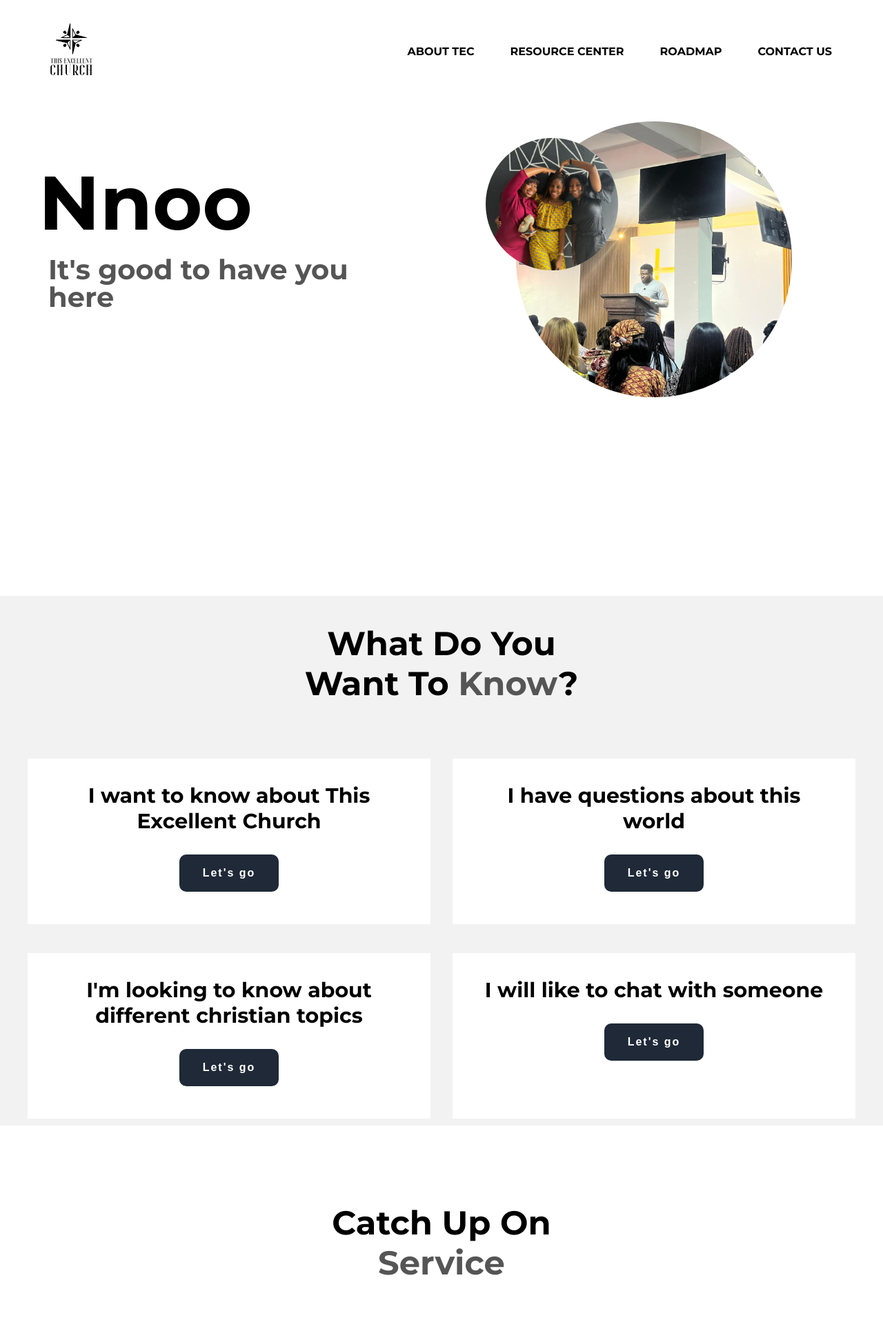
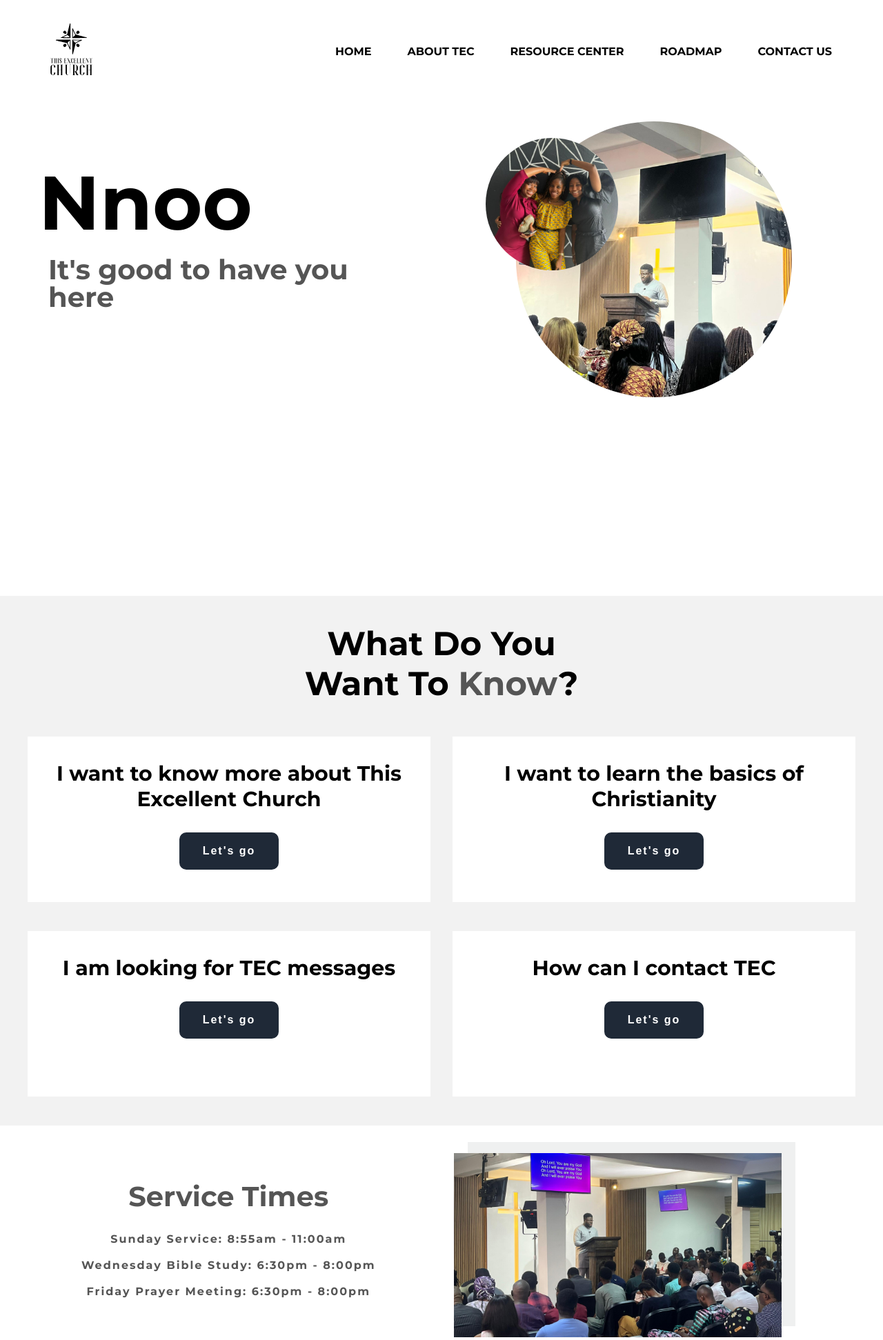
Before and after one commit to TEC-website/TEC-website, a Django app: page / in a window 1280 px wide. Shown: the top 1943 px of the page at 69% size. Run offline with Django 5.2, Linux system fonts and the light colour scheme; data that the repository does not hold is empty; parts of the project's set-up code (start-up, migrations or seed data) failed here and were passed over; some libraries are stand-ins or nearby versions.

Commit message:
homepage and nav updates

```diff
--- a/static/index.css
+++ b/static/index.css
@@ -593,7 +593,7 @@
   font-weight: 900;
   font-size: 3.0em;
   margin-top: 7rem;
-  margin-bottom: 5rem;
+  margin-bottom: 3rem;
   text-align: center;
   padding-top: 40px;
   display: flex;
@@ -676,3 +676,86 @@
   margin-left: 30px;
 
 }
+
+
+.home-main-section {
+    display: flex;
+    align-items: center;
+    justify-content: space-between;
+    flex-grow: 1;
+    padding: 40px;
+    gap: 35px;
+  }
+
+  .home-main-section .img-wrapper {
+    flex-grow: 1;
+    flex-direction: column;
+    display: flex;
+    align-items: stretch;
+    justify-content: flex-end;
+    width: 100%;
+
+  }
+
+  .home-main-section .globe-img {
+    flex-grow: 1;
+    background-size: contain;
+    background-repeat: no-repeat;
+    background-position: left;
+  }
+
+  .home-main-section .description {
+    margin-left: 0;
+  }
+
+  .home-main-section img {
+    box-shadow: 20px -16px rgb(239, 240, 240);
+  }
+
+
+  .home-main-section .call-to-action {
+    display: flex;
+    flex-direction: column;
+    align-items: center;
+    justify-content: flex-end;
+    width: 100%;
+    align-self: center;
+  }
+
+
+  @media (max-width: 900px) {
+    .home-main-section {
+      display: flex;
+      flex-direction: column-reverse;
+      justify-content: space-between;
+      padding-bottom: 120px;
+      margin-bottom: 120px;
+    }
+
+    .home-main-section .img-wrapper {
+      width: 100%;
+      height: 100%;
+    }
+
+    .home-main-section .globe-img {
+      width: 100%;
+      height: 100%;
+      object-fit: contain;
+    }
+
+    .home-main-section .responsive-img {
+      width: 100%;
+      height: auto;
+      object-fit: contain;
+
+    }
+
+    .home-main-section {
+      justify-content: center;
+    }
+
+
+    .last-child-section {
+      margin-bottom: 0;
+    }
+  }
--- a/templates/about.html
+++ b/templates/about.html
@@ -55,6 +55,7 @@
                 </label>
                 <input type="checkbox" name="check" id="check" />
                 <ul>
+                    <li><a href="{% url 'index' %}">HOME</a></li>
                     <li><a href="{% url 'about' %}">ABOUT TEC</a></li>
                     <li><a href="{% url 'resource' %}">RESOURCE CENTER</a></li>
                     <li><a href="{% url 'roadmap' %}">ROADMAP</a></li>
--- a/templates/contact-us.html
+++ b/templates/contact-us.html
@@ -60,6 +60,7 @@
             </label>
             <input type="checkbox" name="check" id="check" />
             <ul>
+                <li><a href="{% url 'index' %}">HOME</a></li>
                 <li><a href="{% url 'about' %}">ABOUT TEC</a></li>
                 <li><a href="{% url 'resource' %}">RESOURCE CENTER</a></li>
                 <li><a href="{% url 'roadmap' %}">ROADMAP</a></li>
--- a/templates/creeds.html
+++ b/templates/creeds.html
@@ -55,6 +55,7 @@
             </label>
             <input type="checkbox" name="check" id="check" />
             <ul>
+                <li><a href="{% url 'index' %}">HOME</a></li>
                 <li><a href="{% url 'about' %}">ABOUT TEC</a></li>
                 <li><a href="{% url 'resource' %}">RESOURCE CENTER</a></li>
                 <li><a href="{% url 'roadmap' %}">ROADMAP</a></li>
--- a/templates/give.html
+++ b/templates/give.html
@@ -57,6 +57,7 @@
                 </label>
                 <input type="checkbox" name="check" id="check" />
                 <ul>
+                    <li><a href="{% url 'index' %}">HOME</a></li>
                     <li><a href="{% url 'about' %}">ABOUT TEC</a></li>
                     <li><a href="{% url 'resource' %}">RESOURCE CENTER</a></li>
                     <li><a href="{% url 'roadmap' %}">ROADMAP</a></li>
--- a/templates/index.html
+++ b/templates/index.html
@@ -56,6 +56,7 @@
             </label>
             <input type="checkbox" name="check" id="check" />
             <ul>
+                <li><a href="{% url 'index' %}">HOME</a></li>
                 <li><a href="{% url 'about' %}">ABOUT TEC</a></li>
                 <li><a href="{% url 'resource' %}">RESOURCE CENTER</a></li>
                 <li><a href="{% url 'roadmap' %}">ROADMAP</a></li>
@@ -87,9 +88,9 @@
         </div>
 
 
-        <div class="cards-index">
+        <div class="cards-index" style="padding-bottom: 2rem;">
             <div class="card-index">
-                <div class="transfer-x">I want to know about This Excellent Church</div>
+                <div class="transfer-x">I want to know more about This Excellent Church</div>
                 <div class="action-btns">
                     <a href="{% url 'about' %}">
                         <button class="hire-me">Let's go</button>
@@ -97,15 +98,15 @@
                 </div>
             </div>
             <div class="card-index">
-                <div class="transfer-x">I have questions about this world</div>
+                <div class="transfer-x">I want to learn the basics of Christianity</div>
                 <div class="action-btns">
-                    <a href="{% url 'contacts' %}">
+                    <a href="{% url 'roadmap' %}">
                         <button class="hire-me">Let's go</button>
                     </a>
                 </div>
             </div>
             <div class="card-index">
-                <div class="transfer-x">I'm looking to know about different christian topics</div>
+                <div class="transfer-x">I am looking for TEC messages</div>
                 <div class="action-btns">
                     <a href="{% url 'resource' %}">
                         <button class="hire-me">Let's go</button>
@@ -113,7 +114,7 @@
                 </div>
             </div>
             <div class="card-index">
-                <div class="transfer-x">I will like to chat with someone</div>
+                <div class="transfer-x">How can I contact TEC</div>
                 <div class="action-btns">
                     <a href="{% url 'contacts' %}">
                         <button class="hire-me">Let's go</button>
@@ -123,47 +124,8 @@
         </div>
 
     </section>
-    <section>
-        <div>
-            <div id="title-we-x">
-                <span>Catch Up On</span>
-                <div>
-                    <span class="gray-text">Service</span>
-                </div>
-            </div>
-            <div class="video-play">
-                <iframe width="1284" height="642" id="latest-vid"
-                    src="https://www.youtube.com/embed/wuDZLRS7Cf0?si=exg11l59qVI61UoB" title="YouTube video player"
-                    frameborder="0"
-                    allow="accelerometer; autoplay; clipboard-write; encrypted-media; gyroscope; picture-in-picture; web-share"
-                    allowfullscreen></iframe>
-            </div>
-            <div id="title-we-xx">
-                <span>Dive Deep In <span class="gray-text">Study</span></span>
-            </div>
-        </div>
 
-    </section>
-    <section class="deep-dive-section">
-
-
-        <div class="section__container">
-            <div class="image-x">
-                <img id="non-circ" src="{% static 'assets\Frame_105.png' %}" alt="">
-            </div>
-            <div class="content">
-                <p class="description">
-                    Our resources page is filled with refreshing content for your spirit.
-                </p>
-                <div class="action__btns">
-                    <a href="{% url 'resource' %}">
-                        <button class="hire-me">Get Started</button>
-                    </a>
-                </div>
-            </div>
-        </div>
-    </section>
-    <section>
+    <!-- <section>
         <div id="up-text">
             <h2>UPCOMING EVENTS</h2>
         </div>
@@ -177,6 +139,23 @@
                 </div>
             </div>
             {% endfor %}
+        </div>
+    </section> -->
+
+    <section class="home-main-section last-child-section" id="main-sec">
+        <div class="call-to-action">
+            <h1 class="description">Service Times</h1>
+            <span class="subtitle" style="text-align: center;">
+                Sunday Service: 8:55am - 11:00am<br /><br />
+                Wednesday Bible Study: 6:30pm - 8:00pm<br /><br />
+                Friday Prayer Meeting: 6:30pm - 8:00pm<br /><br />
+            </span>
+        </div>
+        <div class="img-wrapper" id="img-tst">
+            <div class="globe-img">
+                <img style="max-width: 475px" src="{% static 'assets\PHOTO-2024-09-22-14-03-03.jpg' %}" alt=""
+                    class="responsive-img">
+            </div>
         </div>
     </section>
     <footer class="footer-t">
--- a/templates/resource.html
+++ b/templates/resource.html
@@ -81,6 +81,7 @@
         </label>
         <input type="checkbox" name="check" id="check" />
         <ul>
+            <li><a href="{% url 'index' %}">HOME</a></li>
             <li><a href="{% url 'about' %}">ABOUT TEC</a></li>
             <li><a href="{% url 'resource' %}">RESOURCE CENTER</a></li>
             <li><a href="{% url 'roadmap' %}">ROADMAP</a></li>
--- a/templates/roadmap.html
+++ b/templates/roadmap.html
@@ -56,6 +56,7 @@
             </label>
             <input type="checkbox" name="check" id="check" />
             <ul>
+                <li><a href="{% url 'index' %}">HOME</a></li>
                 <li><a href="{% url 'about' %}">ABOUT TEC</a></li>
                 <li><a href="{% url 'resource' %}">RESOURCE CENTER</a></li>
                 <li><a href="{% url 'roadmap' %}">ROADMAP</a></li>
```
Also changed, not shown: static/assets/PHOTO-2024-09-22-14-03-03 copy.jpg (added).
